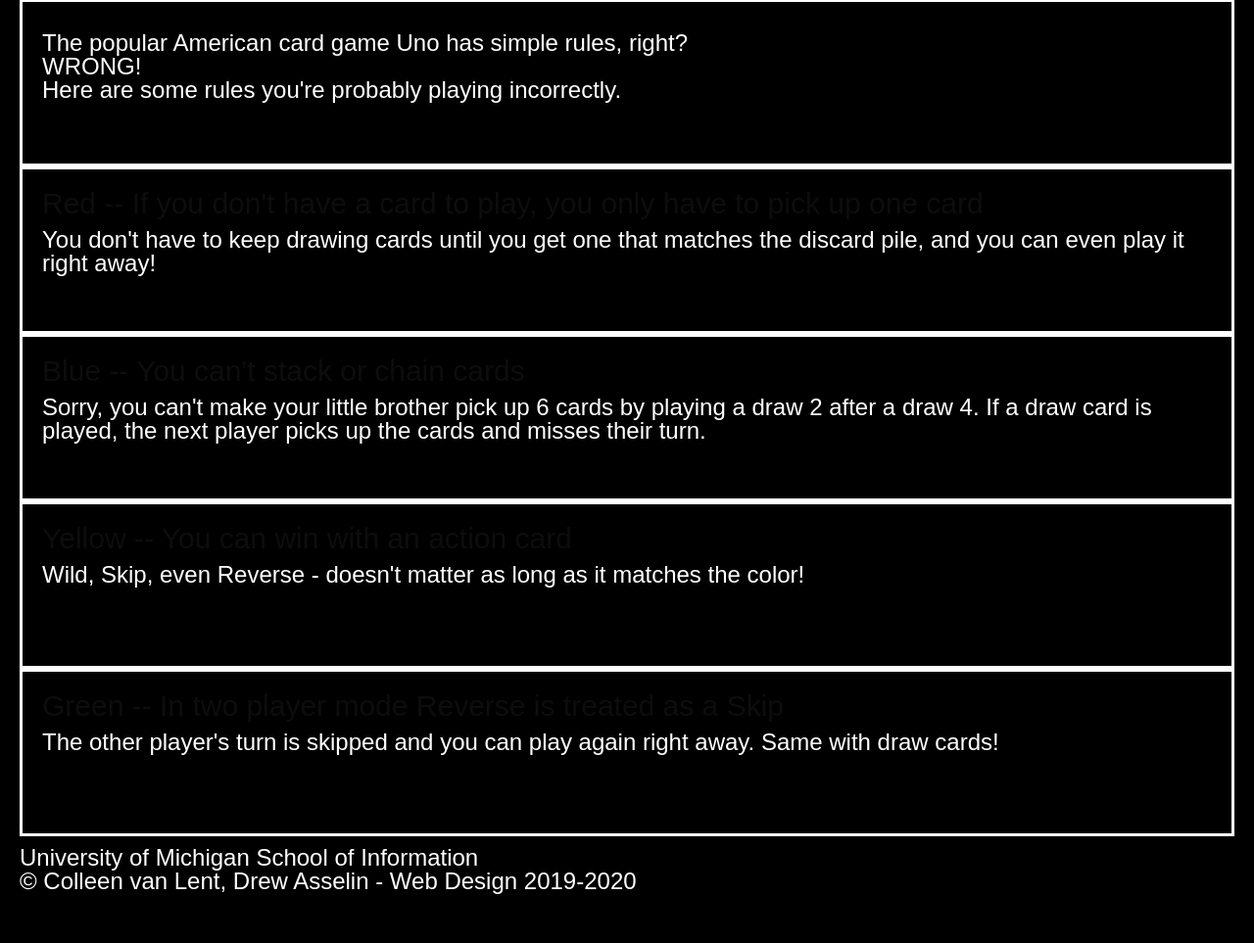
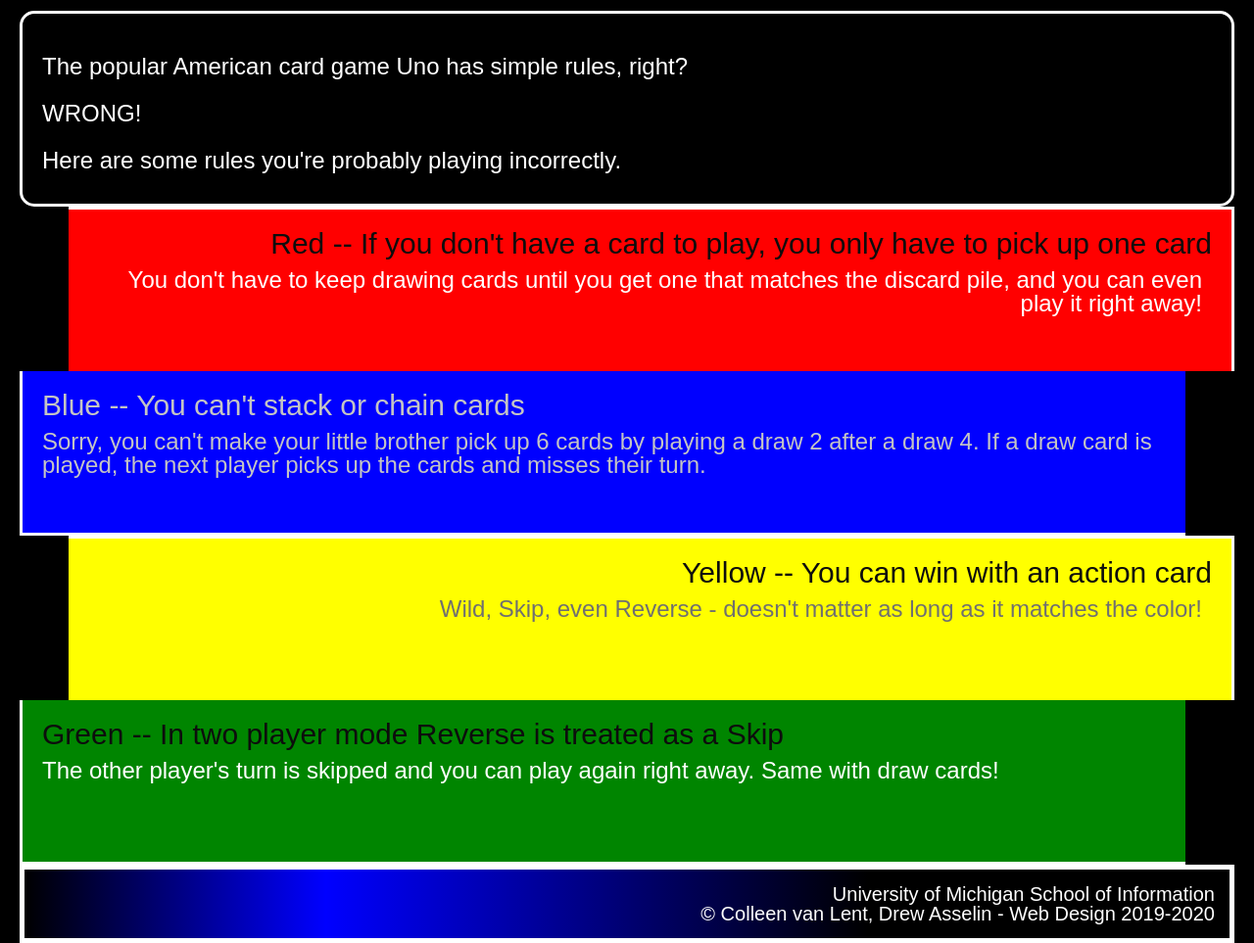
Before and after one commit to geragd23/css_practice, a plain HTML site: page index.html in a window 1280 px wide. Shown: the part 287-1250 px from the top of the page at 98% size. Before the commit the page ends 1200 px from the top, so only its background shows below. Drawn offline with Linux system fonts and the light colour scheme.

Commit message:
Update style.css

```diff
--- a/css/style.css
+++ b/css/style.css
@@ -25,7 +25,9 @@ p{
 
 img{
     width:250px;
-    align-items: center;
+    display:block;
+    margin-left: auto;
+    margin-right: auto;
     border-style: dashed;
     border-color:#FFFFFF;
     border-width:10px;
@@ -36,6 +38,70 @@ div{
     padding: 20px;
     border:solid;
     border-width: 3px;
-    border-color:#FFFFFF
+    border-color:#FFFFFF;
+}
 
+.introduction{
+    border-radius: 15px;
+    margin-top: 15px;
+    line-height: 2;
 }
+
+.red{
+    background-color:#FF0000;
+    text-align:right;
+    margin-left:50px;
+    border-bottom: 2px;
+    border-left: 5px;
+}
+
+.blue{
+    background-color:#0000FF;
+    text-align: left;
+    margin-right:50px;
+    border-right:5px;
+    border-top:2px;
+}
+
+.blue p{
+    color:#C4C4C4;
+}
+
+.blue h2{
+        color:#C4C4C4;
+}
+
+.yellow{
+    background-color:#FFFF00;
+    text-align:right;
+    margin-left:50px;
+    border-bottom:2px;
+    border-left:5px;
+}
+
+.yellow p{
+    color:#707070
+}
+.green{
+    background-color:#008500;
+    text-align:left;
+    margin-right:50px;
+    border-right:5px;
+    border-top:2px;
+}
+
+footer{
+
+    background: linear-gradient(90deg, rgba(0,0,0,1) 0%, rgba(0,0,255,1) 25%, rgba(0,0,0,1) 70%);
+    border:solid;
+    border-width:5px;
+    border-color: #FFFFFF;
+}
+
+footer p{
+    font-size:20px;
+    text-align:right;
+    padding-top:15px;
+    padding-right:15px;
+    padding-bottom:15px;
+}
```
